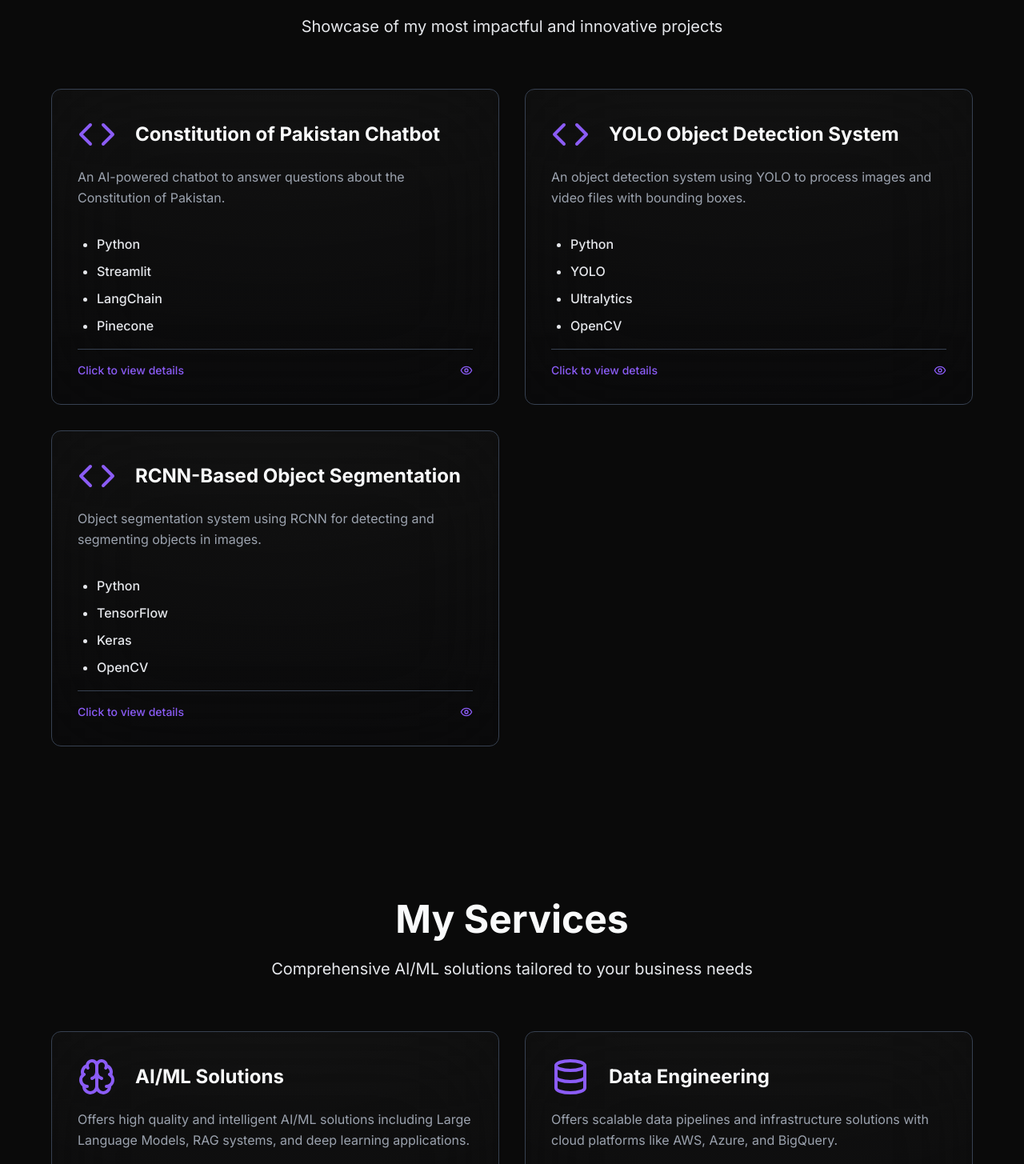
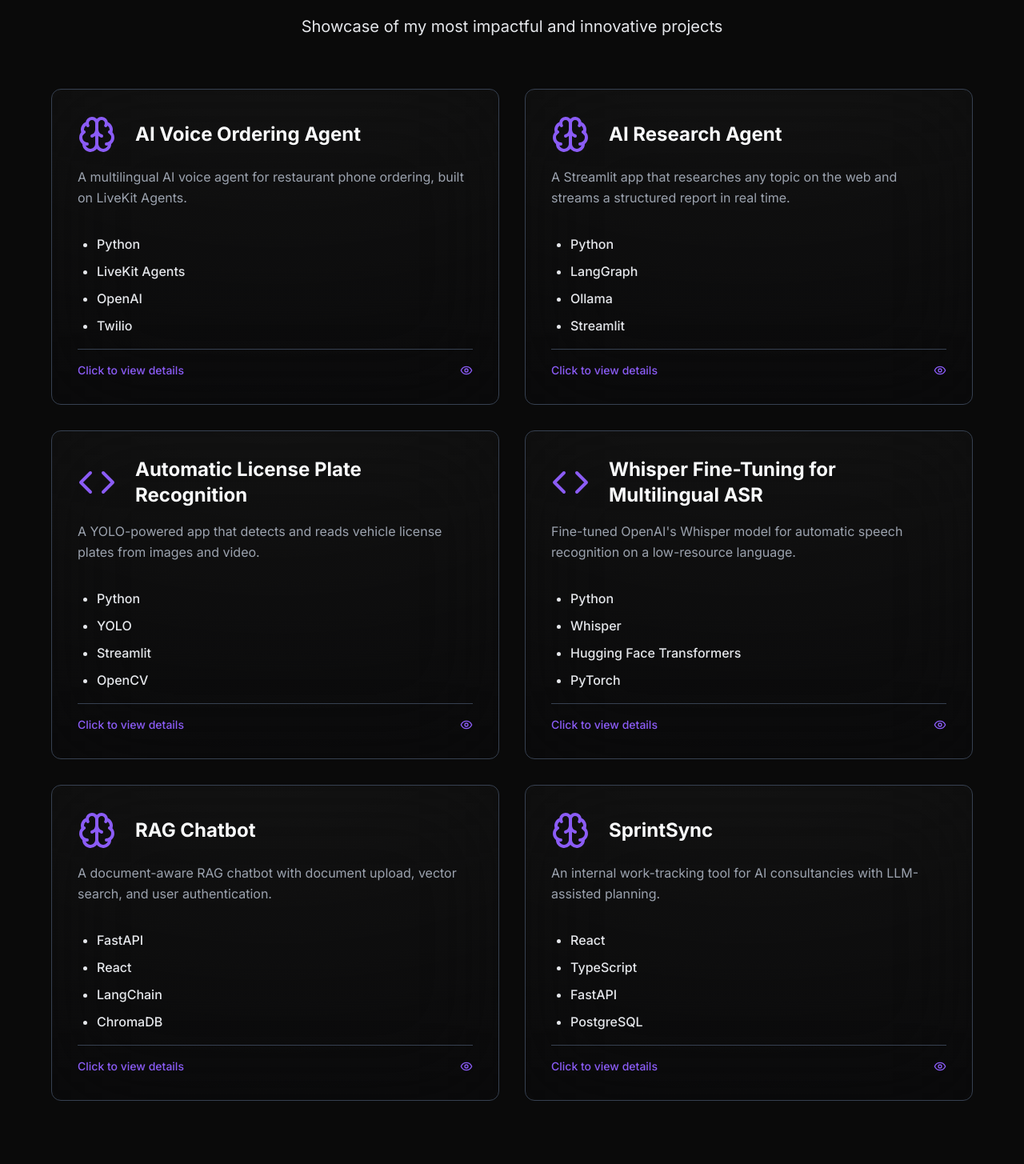
Before and after one commit to Abdullah-Basharat/Abdullah-portfolio, a React (Vite) app: page / in a window 1280 px wide. Shown: the part 1995-3450 px from the top of the page at 80% size. Built offline with nearby package versions, Linux system fonts and the light colour scheme.

Commit message:
update data in the json and update json

```diff
--- a/src/components/FeaturedProjects.tsx
+++ b/src/components/FeaturedProjects.tsx
@@ -6,7 +6,7 @@ import Card from './ui/Card';
 import CardHeader from './ui/CardHeader';
 import Grid from './ui/Grid';
 import { getProjectIcon } from '../utils/icons';
-import { ExternalLink, Github, X, Eye } from 'lucide-react';
+import { Github, X, Eye } from 'lucide-react';
 
 interface FeaturedProjectsProps {
   portfolioData: PortfolioData;
@@ -130,25 +130,6 @@ const FeaturedProjects: React.FC<FeaturedProjectsProps> = ({ portfolioData }) =>
                   <Github size={20} />
                   View Code
                 </a>
-                {selectedProject.demo ? (
-                  <a
-                    href={selectedProject.demo}
-                    target="_blank"
-                    rel="noopener noreferrer"
-                    className="flex items-center gap-2 border-2 border-[#8b5cf6] text-[#8b5cf6] px-6 py-3 rounded-lg hover:bg-[#8b5cf6] hover:text-white transition-all duration-200 group"
-                  >
-                    <ExternalLink size={20} className="group-hover:text-white" />
-                    <span className="group-hover:text-white">Live Demo</span>
-                  </a>
-                ) : (
-                  <button
-                    className="flex items-center gap-2 border-2 border-[#6b7280] text-[#6b7280] px-6 py-3 rounded-lg cursor-not-allowed opacity-50"
-                    disabled
-                  >
-                    <ExternalLink size={20} />
-                    Demo Coming Soon
-                  </button>
-                )}
               </div>
             </div>
           </div>
--- a/src/components/Footer.tsx
+++ b/src/components/Footer.tsx
@@ -23,14 +23,7 @@ const Footer: React.FC<FooterProps> = ({ portfolioData }) => {
               🇵🇰 Based in Pakistan
             </div>
             <div className="text-[#9ca3af] text-sm mb-4">
-              © 2024 {portfolioData.personal.name.split(' ')[0]}. All rights are reserved.
-            </div>
-
-            <div className="text-[#9ca3af] text-sm mb-2">
-              Website Designed in Figma. Built with React, TypeScript
-            </div>
-            <div className="text-[#9ca3af] text-sm mb-4">
-              and Tailwind CSS.
+              © 2026 {portfolioData.personal.name.split(' ')[0]}. All rights are reserved.
             </div>
 
             {/* Social Icons */}
--- a/src/components/Projects.tsx
+++ b/src/components/Projects.tsx
@@ -1,5 +1,5 @@
 import React, { useState } from 'react';
-import { ExternalLink, Github, X, ChevronLeft, ChevronRight, Eye, Brain, Code, Database, Cpu, Globe, FileText, Shield, Zap, Target, Rocket } from 'lucide-react';
+import { Github, X, ChevronLeft, ChevronRight, Eye, Brain, Code, Database, Cpu, Globe, FileText, Shield, Zap, Target, Rocket } from 'lucide-react';
 
 interface ProjectsProps {
   portfolioData: any;
@@ -191,25 +191,6 @@ const Projects: React.FC<ProjectsProps> = ({ portfolioData }) => {
                     <Github size={20} />
                     View Code
                   </a>
-                  {selectedProject.demo ? (
-                    <a
-                      href={selectedProject.demo}
-                      target="_blank"
-                      rel="noopener noreferrer"
-                      className="flex items-center gap-2 border-2 border-[#8b5cf6] text-[#8b5cf6] px-6 py-3 rounded-lg hover:bg-[#8b5cf6] hover:text-white transition-all duration-200 group"
-                    >
-                      <ExternalLink size={20} className="group-hover:text-white" />
-                      <span className="group-hover:text-white">Live Demo</span>
-                    </a>
-                  ) : (
-                    <button
-                      className="flex items-center gap-2 border-2 border-[#6b7280] text-[#6b7280] px-6 py-3 rounded-lg cursor-not-allowed opacity-50"
-                      disabled
-                    >
-                      <ExternalLink size={20} />
-                      Demo Coming Soon
-                    </button>
-                  )}
                 </div>
               </div>
             </div>
--- a/src/data/portfolioData.json
+++ b/src/data/portfolioData.json
@@ -262,42 +262,76 @@
   "projects": [
     {
       "id": 1,
-      "title": "Constitution of Pakistan Chatbot",
-      "description": "An AI-powered chatbot to answer questions about the Constitution of Pakistan.",
-      "longDescription": "Built an intelligent chatbot that allows users to explore and understand the Constitution of Pakistan in an interactive way. The system uses modern NLP techniques with LangChain and large language models to provide accurate, conversational responses. It supports semantic search across constitutional articles and delivers concise answers with references.",
-      "technologies": ["Python", "Streamlit", "LangChain", "Pinecone", "OpenAI/Groq"],
-      "image": "https://images.pexels.com/photos/8386440/pexels-photo-8386440.jpeg?auto=compress&cs=tinysrgb&w=800",
-      "github": "https://github.com/Abdullah-Basharat/Chatbot-of-Pakistan-Constitution-using-streamlit",
-      "demo": "https://chatbot-of-pakistan-constitution-using-app-7cqncvjv2a4qbe5v9se.streamlit.app/",
+      "title": "AI Voice Ordering Agent",
+      "description": "A multilingual AI voice agent for restaurant phone ordering, built on LiveKit Agents.",
+      "longDescription": "Built a multilingual voice AI agent that handles full restaurant phone orders end-to-end: browsing the menu, building the order, collecting customer details, and confirming the order. Automatically detects and responds in English, Urdu, Roman Urdu, Punjabi, or Hindi, and integrates with Twilio via LiveKit's SIP connector for production telephony.",
+      "technologies": ["Python", "LiveKit Agents", "OpenAI", "Twilio", "Streamlit"],
+      "image": "https://images.pexels.com/photos/8204385/pexels-photo-8204385.jpeg?auto=compress&cs=tinysrgb&w=800",
+      "github": "https://github.com/codegeek010/AI-Voice-Agent",
+      "demo": "",
+      "featured": true,
+      "category": "AI/ML"
+    },
+    {
+      "id": 2,
+      "title": "AI Research Agent",
+      "description": "A Streamlit app that researches any topic on the web and streams a structured report in real time.",
+      "longDescription": "Built a multi-agent research pipeline with LangGraph: a router classifies input, a planner breaks the topic into sections, parallel researcher nodes search and summarize each section, and a writer streams the final Markdown report token by token. Runs entirely on a local Ollama model with DuckDuckGo search.",
+      "technologies": ["Python", "LangGraph", "Ollama", "Streamlit", "DuckDuckGo"],
+      "image": "https://images.pexels.com/photos/7567486/pexels-photo-7567486.jpeg?auto=compress&cs=tinysrgb&w=800",
+      "github": "https://github.com/codegeek010/Research_Agent",
+      "demo": "",
+      "featured": true,
+      "category": "AI/ML"
+    },
+    {
+      "id": 3,
+      "title": "Automatic License Plate Recognition",
+      "description": "A YOLO-powered app that detects and reads vehicle license plates from images and video.",
+      "longDescription": "Built a modular Streamlit application that runs a trained YOLO model on vehicle images or videos to detect and return number-plate bounding boxes. Processes video uploads frame by frame and renders an annotated output video, with a class-based inference wrapper for swapping in different trained weights.",
+      "technologies": ["Python", "YOLO", "Streamlit", "OpenCV"],
+      "image": "https://images.pexels.com/photos/9891043/pexels-photo-9891043.jpeg?auto=compress&cs=tinysrgb&w=800",
+      "github": "https://github.com/codegeek010/ALPR",
+      "demo": "",
+      "featured": true,
+      "category": "Computer Vision"
+    },
+    {
+      "id": 4,
+      "title": "Whisper Fine-Tuning for Multilingual ASR",
+      "description": "Fine-tuned OpenAI's Whisper model for automatic speech recognition on a low-resource language.",
+      "longDescription": "Fine-tuned openai/whisper-small on Hindi speech from Mozilla Common Voice using Hugging Face Transformers, covering feature extraction, tokenization, training with the Hugging Face Trainer, and word error rate evaluation. Achieved roughly 32% WER after ~4,000 training steps and shipped a Gradio demo for live transcription.",
+      "technologies": ["Python", "Whisper", "Hugging Face Transformers", "PyTorch", "Gradio"],
+      "image": "https://images.pexels.com/photos/27616685/pexels-photo-27616685.jpeg?auto=compress&cs=tinysrgb&w=800",
+      "github": "https://github.com/codegeek010/Fine_tuning_STT",
+      "demo": "",
       "featured": true,
       "category": "NLP"
     },
     {
-      "id": 2,
-      "title": "YOLO Object Detection System",
-      "description": "An object detection system using YOLO to process images and video files with bounding boxes.",
-      "longDescription": "Built an object detection application powered by the YOLO model to analyze images and video files. The system detects multiple object classes with high accuracy, draws bounding boxes with labels, and allows users to download annotated outputs. Implemented with Streamlit for a simple and user-friendly interface.",
-      "technologies": ["Python", "YOLO", "Ultralytics", "OpenCV", "Streamlit"],
-      "image": "https://images.pexels.com/photos/97077/pexels-photo-97077.jpeg?auto=compress&cs=tinysrgb&w=800",
-      "github": "https://github.com/Abdullah-Basharat/Object-Detection-with-YOLO-and-streamlit-app",
-      "demo": "https://object-detection-with-yolo-and-app-app-wyzths4zzfwm3enqqgyppb.streamlit.app/",
+      "id": 5,
+      "title": "RAG Chatbot",
+      "description": "A document-aware RAG chatbot with document upload, vector search, and user authentication.",
+      "longDescription": "Built a full-stack Retrieval-Augmented Generation chatbot: a FastAPI backend handles PDF ingestion and chunking, ChromaDB stores vector embeddings for semantic search, and a locally-hosted LLaMA 3 model via Ollama generates context-aware responses. Includes JWT authentication with per-user isolated document collections and a React frontend with markdown rendering.",
+      "technologies": ["FastAPI", "React", "LangChain", "ChromaDB", "Ollama", "PostgreSQL"],
+      "image": "https://images.pexels.com/photos/16629368/pexels-photo-16629368.jpeg?auto=compress&cs=tinysrgb&w=800",
+      "github": "https://github.com/codegeek010/RAG_Chatbot",
+      "demo": "",
       "featured": true,
-      "category": "Computer Vision"
+      "category": "AI/ML"
     },
     {
-      "id": 3,
-      "title": "RCNN-Based Object Segmentation",
-      "description": "Object segmentation system using RCNN for detecting and segmenting objects in images.",
-      "longDescription": "Developed an object segmentation pipeline using RCNN to accurately detect and segment objects in images. The system generates pixel-level masks for multiple object classes and supports evaluation on standard datasets. Implemented with deep learning frameworks for high accuracy in computer vision tasks.",
-      "technologies": ["Python", "TensorFlow", "Keras", "OpenCV", "RCNN"],
-      "image": "https://images.pexels.com/photos/8438918/pexels-photo-8438918.jpeg?auto=compress&cs=tinysrgb&w=800",
-      "github": "https://github.com/Abdullah-Basharat/RCNN-Object-Segmentation",
+      "id": 6,
+      "title": "SprintSync",
+      "description": "An internal work-tracking tool for AI consultancies with LLM-assisted planning.",
+      "longDescription": "Built a lean task and time-tracking tool for AI consultancies with a Kanban board, analytics dashboard, and JWT-based multi-user auth. Integrated OpenAI GPT-4 to generate task descriptions and daily plans, with a graceful fallback when the AI service is unavailable. Deployed on AWS with fully automated infrastructure provisioning via GitHub Actions.",
+      "technologies": ["React", "TypeScript", "FastAPI", "PostgreSQL", "OpenAI"],
+      "image": "https://images.pexels.com/photos/1356384/pexels-photo-1356384.jpeg?auto=compress&cs=tinysrgb&w=800",
+      "github": "https://github.com/codegeek010/SprintSync",
       "demo": "",
       "featured": true,
-      "category": "Computer Vision"
+      "category": "AI/ML"
     }
-
-
   ],
   "achievements": [
     "Dean's List recognition for academic excellence (GPA: 3.86/4.00)",
```
